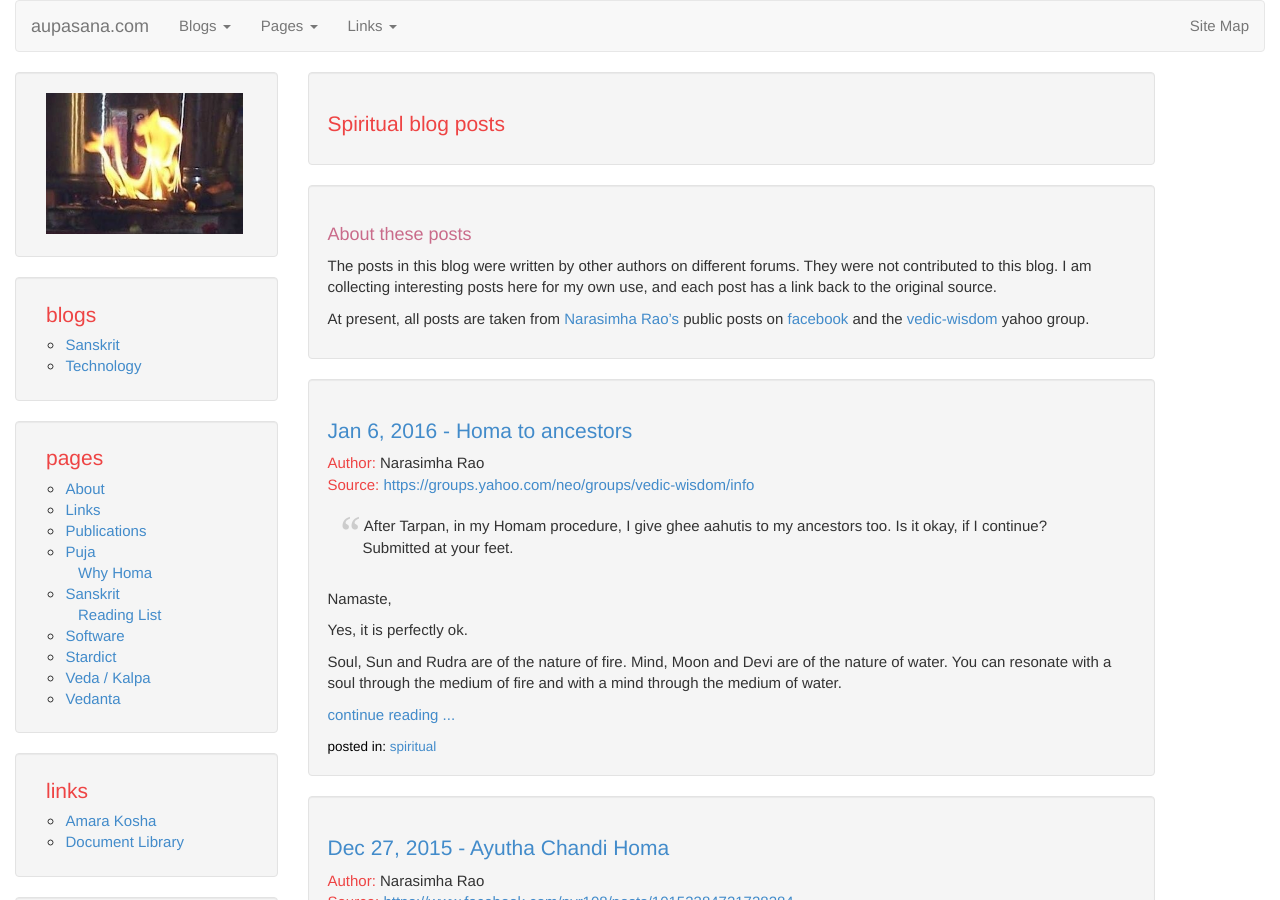
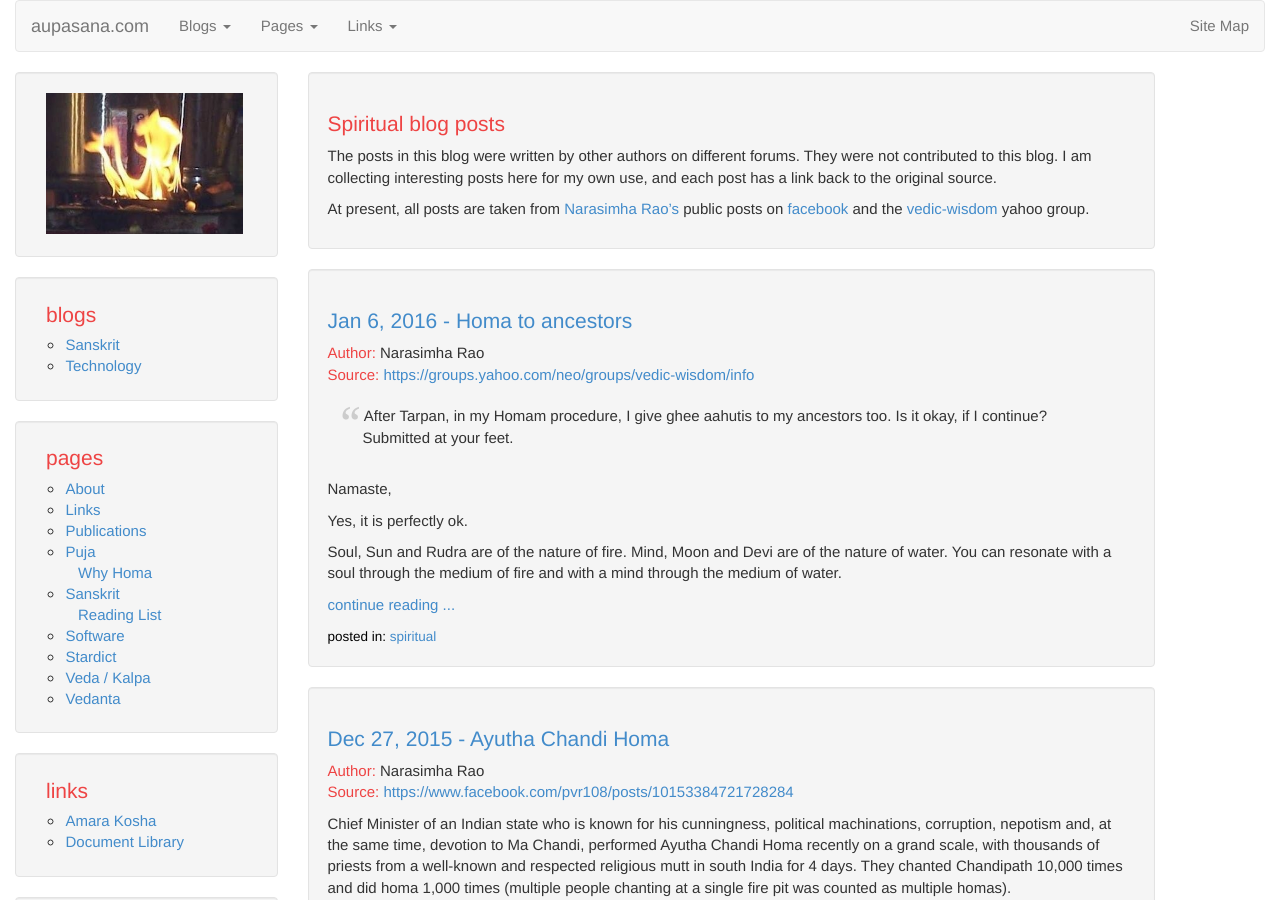
Before and after one commit to aupasana/aupasana.github.io, a Jekyll site: the page built from blog/spiritual.md, in a window 1280 px wide and 900 px high. Built offline with Jekyll 4.4.1, drawn with Linux system fonts in a browser that asks for light colours.

Commit message:
update content

```diff
--- a/blog/front.html
+++ b/blog/front.html
@@ -1,5 +1,4 @@
 ---
 layout: blog
 blog: front
-title: Front page posts
 ---
--- a/blog/spiritual.md
+++ b/blog/spiritual.md
@@ -1,12 +1,11 @@
 ---
 layout: blog
 blog: spiritual
-title: Spiritual blog posts
 ---
 
 {::options parse_block_html="true" /}
 <div class="well">
-## About these posts
+# Spiritual blog posts
 
 The posts in this blog were written by other authors on different forums.
 They were not contributed to this blog. I am collecting interesting posts
--- a/index.html
+++ b/index.html
@@ -1,7 +1,6 @@
 ---
 layout: blog
 blog: front
-title: aupasana.com
 omitcategories: true
 blogstodisplay:
  - sanskrit
@@ -11,7 +10,9 @@ blogstodisplay:
 <div class="article">
 	<div class="well">
 
-		<h1>Recent Blog Posts</h2>
+    <h1>welcome to aupasana.com</h1>
+
+    Here are some recent blog posts:
 
 		{% for cat in page.blogstodisplay %}
 			<h3><a href="{{site.baseurl}}/blog/{{cat}}.html">{{cat | capitalize }}</a></h3>
```
